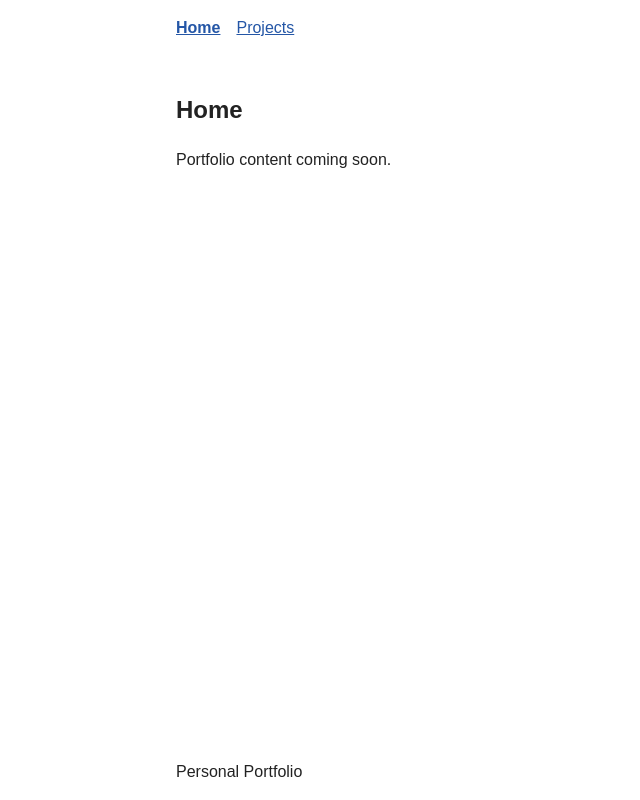
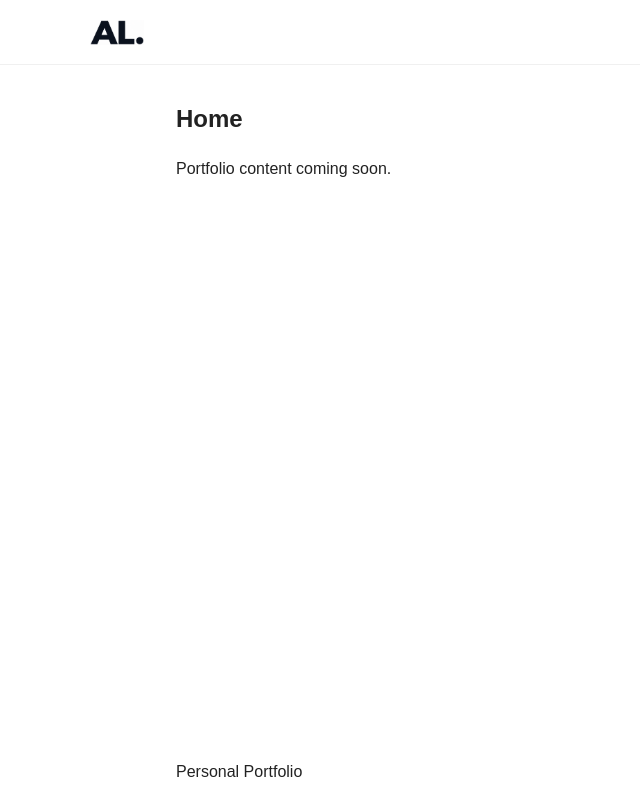
Before and after one commit to alyaver/alyaver.github.io, a React (Vite) app: page / in a window 1280 px wide. Shown: the whole page, without its empty margins (0-640 px from the left). Built offline with nearby package versions, Linux system fonts and the light colour scheme.

Commit message:
NavBar added, Incomplete, Runs added baseic scafollding for navBar, logo

```diff
--- /dev/null
+++ b/src/components/Navbar.css
@@ -0,0 +1,47 @@
+.navbar {
+  width: 100%;
+  min-height: 64px;
+  border-bottom: 1px solid #f0f0f0;
+  background: #fff;
+}
+
+.navbar__content {
+  display: flex;
+  align-items: center;
+  justify-content: space-between;
+  width: min(100% - 2rem, 1100px);
+  min-height: 64px;
+  margin-inline: auto;
+}
+
+.navbar__brand {
+  display: flex;
+  align-items: center;
+  min-height: 32px;
+  color: #1d1d1f;
+}
+
+.navbar__logo {
+  display: block;
+  width: auto;
+  height: 25px;
+}
+
+.navbar__logo-fallback {
+  font-size: 1.125rem;
+  font-weight: 700;
+  letter-spacing: -0.06em;
+  line-height: 1;
+}
+
+.navbar__links {
+  display: flex;
+  align-items: center;
+  min-height: 32px;
+}
+
+@media (max-width: 480px) {
+  .navbar__content {
+    width: min(100% - 1.5rem, 1100px);
+  }
+}
--- a/src/components/Navbar.jsx
+++ b/src/components/Navbar.jsx
@@ -1,12 +1,27 @@
-import { NavLink } from 'react-router-dom';
+import { useState } from 'react';
+
+import './Navbar.css';
 
 export default function Navbar() {
+  const [hasLogoError, setHasLogoError] = useState(false);
+
   return (
-    <header>
-      <nav aria-label="Main navigation">
-        <NavLink to="/" end>Home</NavLink>
-        <NavLink to="/projects">Projects</NavLink>
-      </nav>
+    <header className="navbar">
+      <div className="navbar__content">
+        <div className="navbar__brand" aria-label="AL.">
+          {hasLogoError ? (
+            <span className="navbar__logo-fallback">AL.</span>
+          ) : (
+            <img
+              className="navbar__logo"
+              src="/images/AL.Logo.png"
+              alt="AL."
+              onError={() => setHasLogoError(true)}
+            />
+          )}
+        </div>
+        <div className="navbar__links" aria-label="Main navigation" />
+      </div>
     </header>
   );
 }
--- a/src/index.css
+++ b/src/index.css
@@ -8,10 +8,8 @@
 * { box-sizing: border-box; }
 body { margin: 0; }
 #root { min-height: 100vh; display: flex; flex-direction: column; }
-header, main, footer { width: 100%; max-width: 960px; margin-inline: auto; padding: 1rem; }
+main, footer { width: 100%; max-width: 960px; margin-inline: auto; padding: 1rem; }
 main { flex: 1; }
-nav { display: flex; gap: 1rem; }
 a { color: #2456a6; }
-nav a.active { font-weight: bold; }
 .project-card { padding: 1rem; border: 1px solid #ddd; }
 .project-card h2 { margin: 0; }
```
Also changed, not shown: public/images/AL.Logo.png (added).
